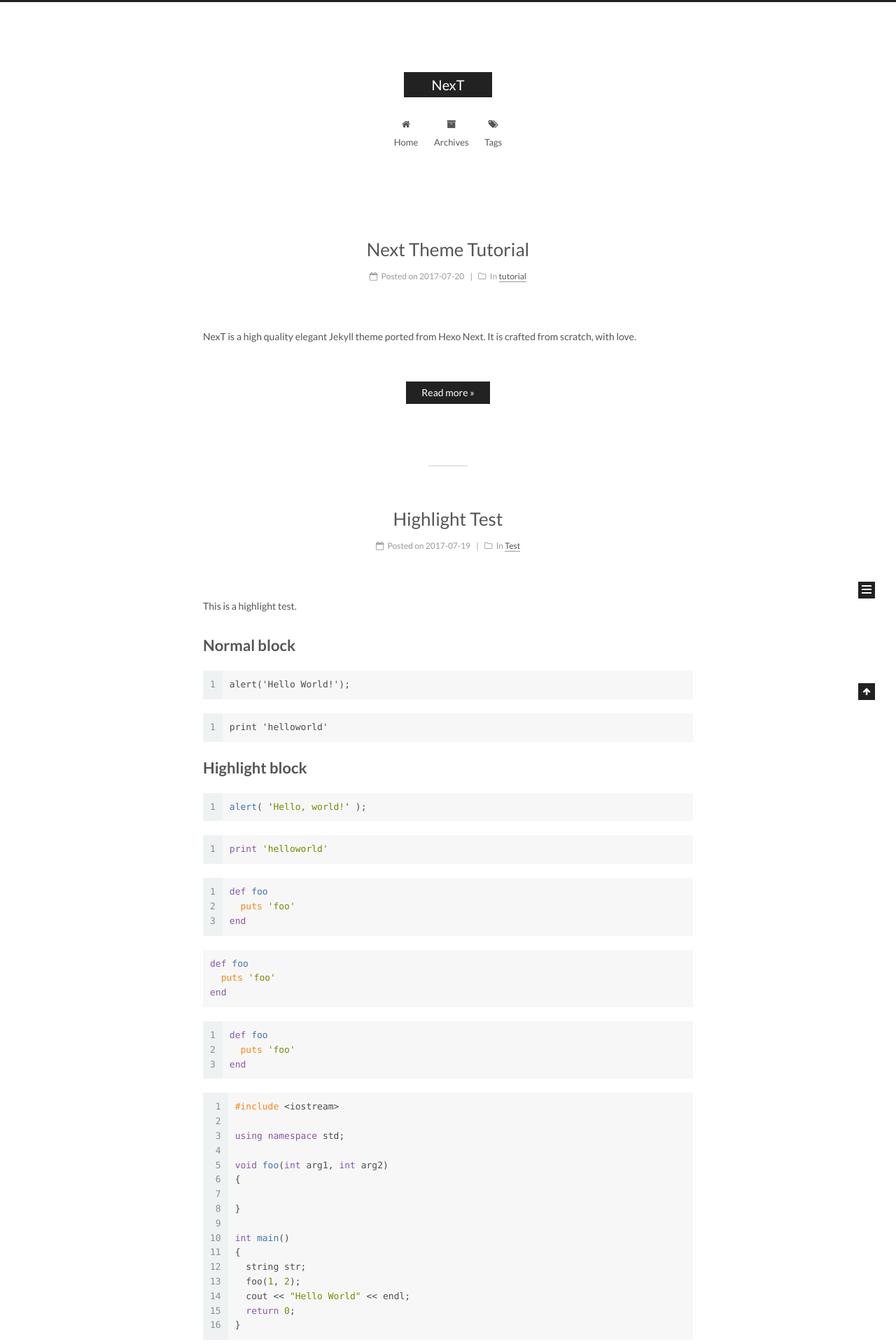
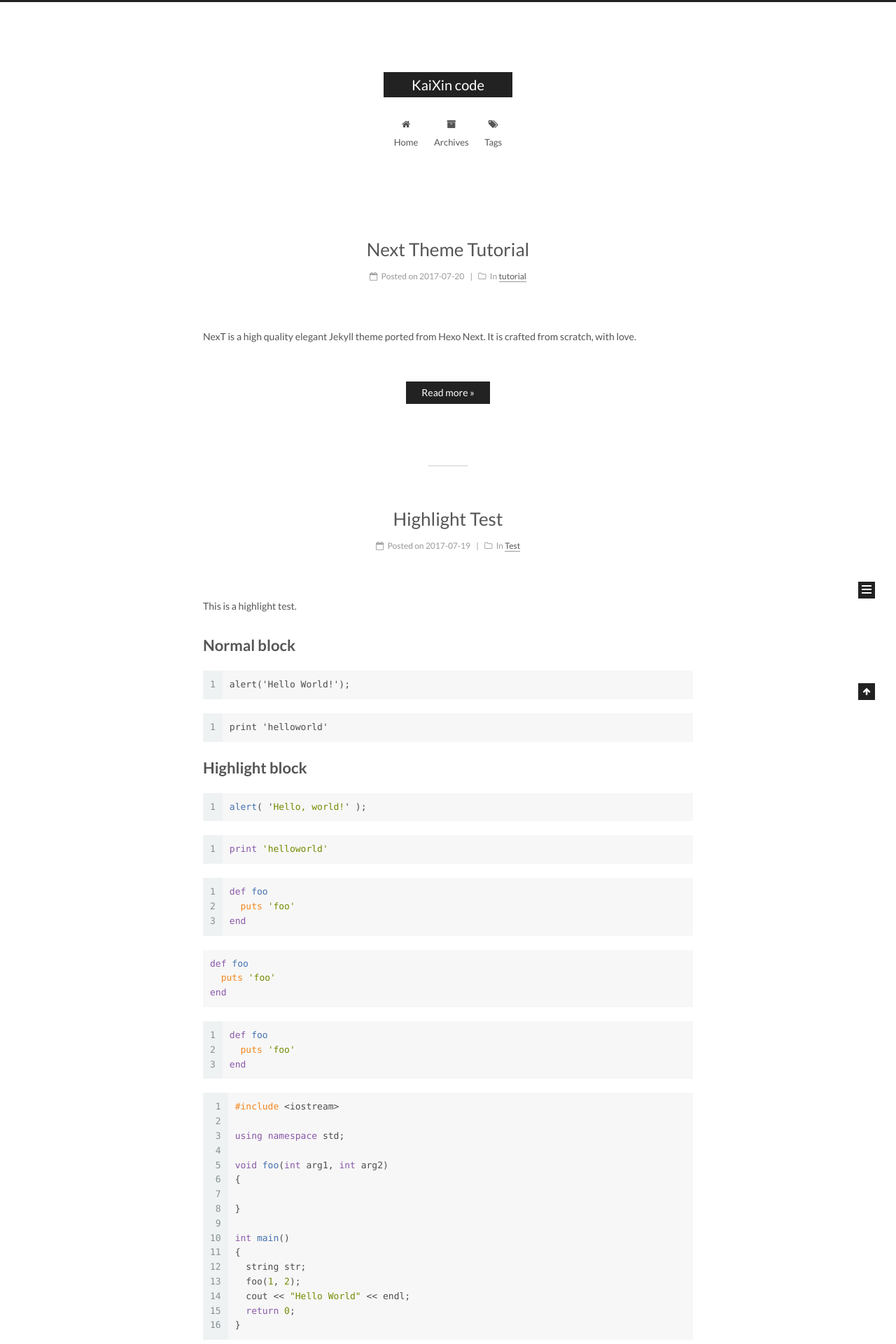
Before and after one commit to kaixincode/kaixincode.git.io, a Jekyll site: the page built from index.html, in a window 1280 px wide. Shown: the top 1920 px of the page at 70% size. Built offline with Jekyll 4.4.1, drawn with Linux system fonts in a browser that asks for light colours; emoji names are drawn with the system emoji font; the list of posts is cut into pages by our own code.

Commit message:
Update _config.yml

```diff
--- a/_config.yml
+++ b/_config.yml
@@ -4,7 +4,7 @@
 # ---------------------------------------------------------------
 
 # Site
-title: NexT
+title: KaiXin code
 subtitle:
 description:
 author: John Doe
```
